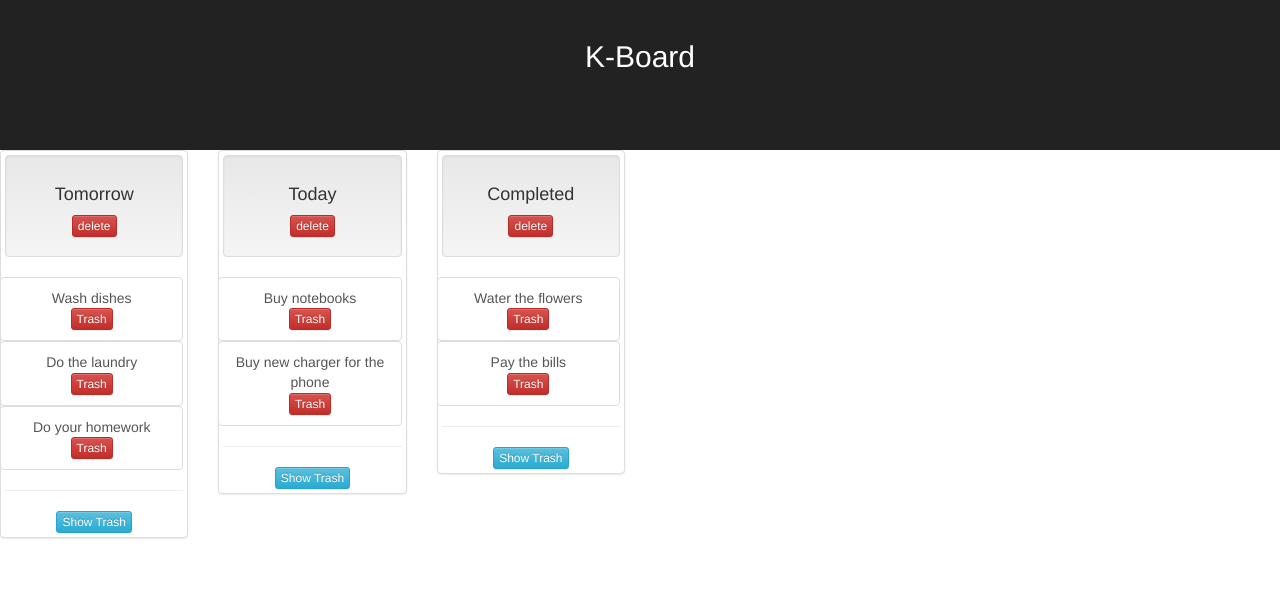
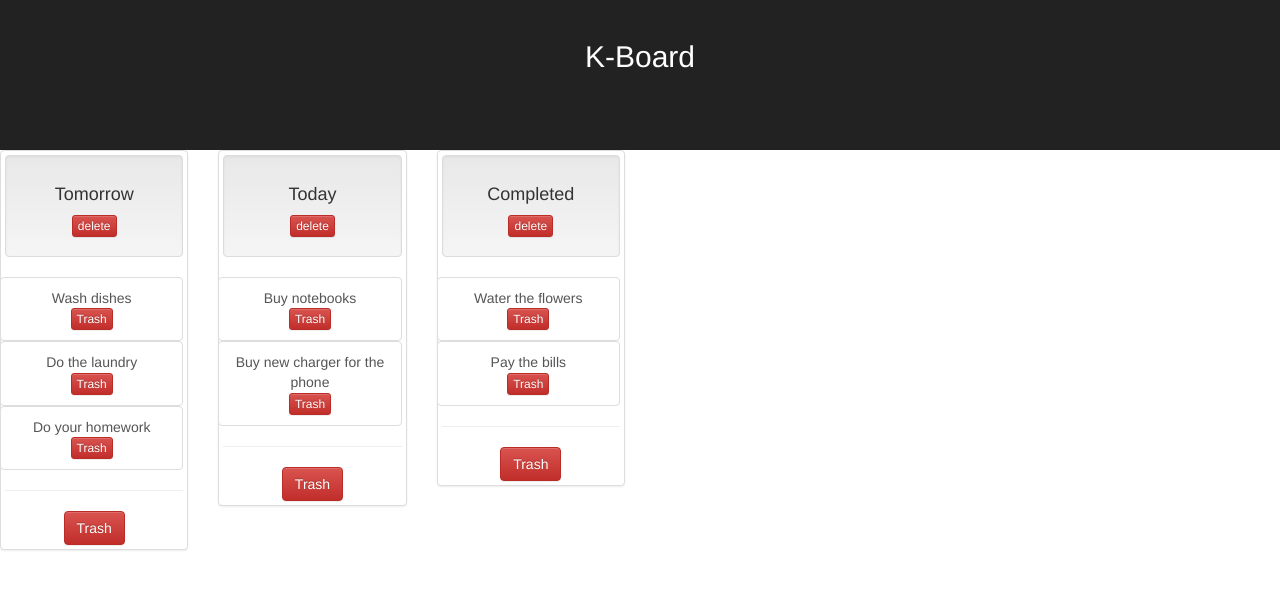
Before and after one commit to joromir/k-board, a React (Create React App) app: page / in a window 1280 px wide. Shown: the top 590 px of the page. Built offline with nearby package versions, Linux system fonts and the light colour scheme.

Commit message:
Tweak event handlers in BoardColumn.js

```diff
--- a/src/BoardColumn.js
+++ b/src/BoardColumn.js
@@ -62,8 +62,8 @@ export default class BoardColumn extends Component {
         <div className="list-inline">{this.boardStories()}</div>
         <hr />
 
-        <button className='btn btn-info btn-xs' onClick={this.showTrash}>
-          {this.state.trashVisible ? 'Hide': 'Show'} Trash
+        <button className='btn btn-danger' onMouseEnter={this.showTrash} onMouseLeave={this.showTrash}>
+          Trash
         </button>
 
         {this.state.trashVisible && <div className="list-inline">{this.trashedStories()}</div>}
```
